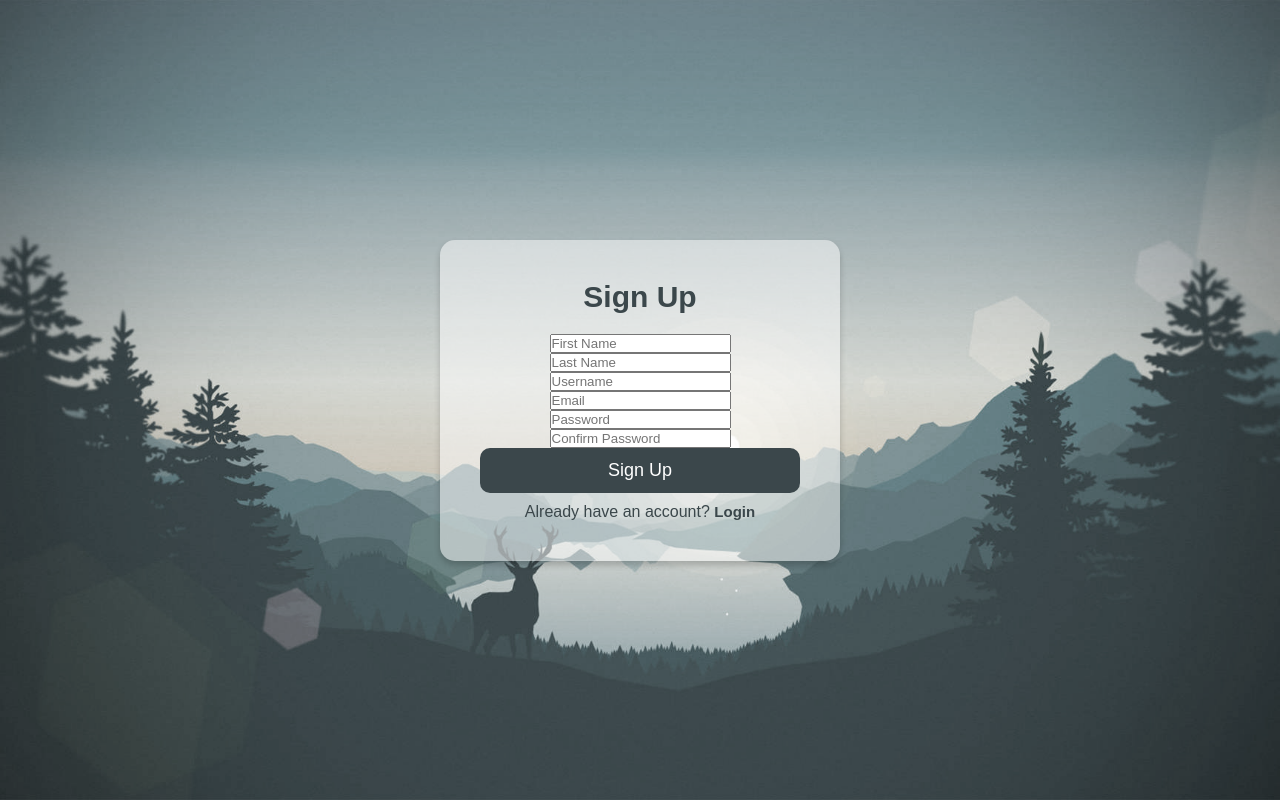
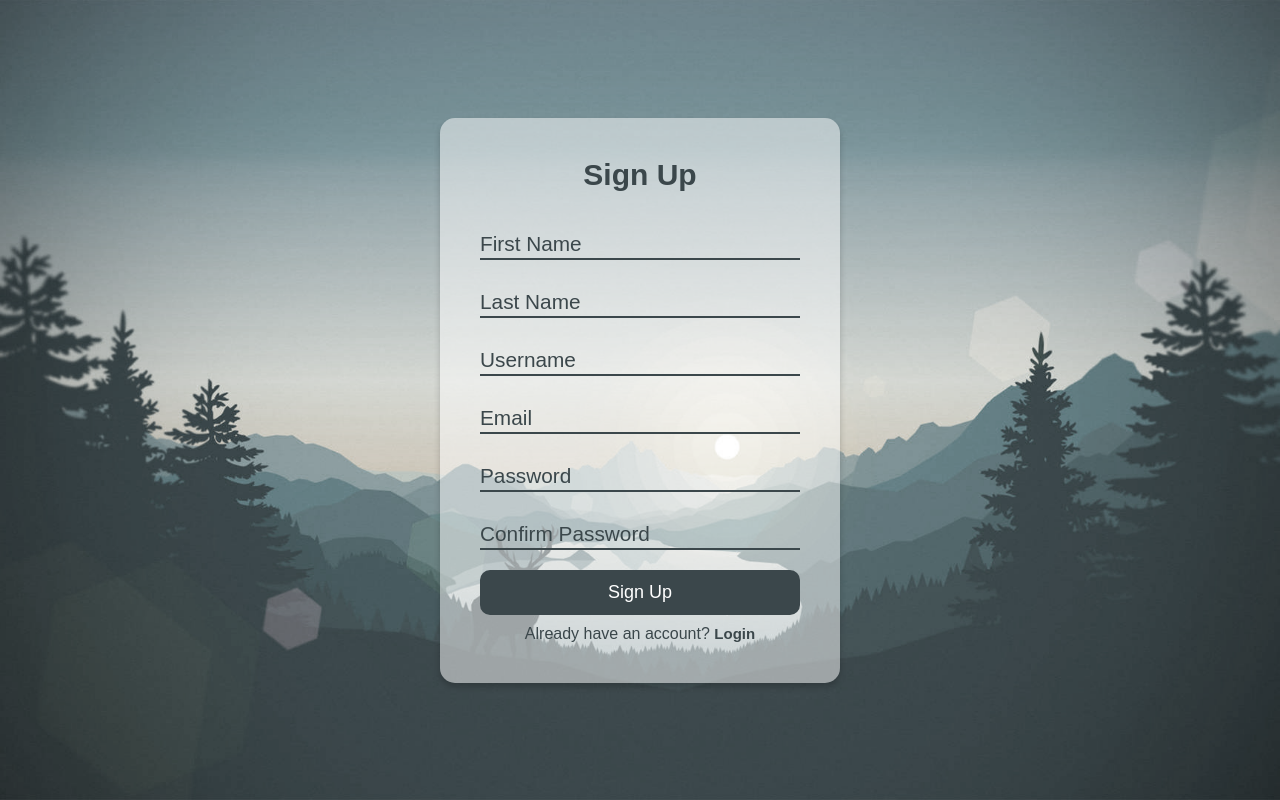
Before and after one commit to Jackuessss/Mainwebsite, a Flask app: page / in a window 1280 px wide. Run offline with Flask 3, Linux system fonts and the light colour scheme.

Commit message:
workingl/spage

```diff
--- a/static/styles.css
+++ b/static/styles.css
@@ -71,6 +71,7 @@ h2 {
     padding: 7px 0;
     background: transparent;
     transition: border-color 0.2s, padding-bottom 0.2s;
+    font-size: 15px;
 }
 
 .form__field::placeholder {
@@ -112,6 +113,10 @@ h2 {
 .form__field:required,
 .form__field:invalid {
     box-shadow: none;
+}
+
+.extra-padding {
+    padding-bottom: 20px; /* Adjust the value as needed */
 }
 
 /* Button Styling */
--- a/templates/signup.html
+++ b/templates/signup.html
@@ -12,17 +12,35 @@
             <h2>Sign Up</h2>
             <form action="/signup" method="post">
 
-                <input type="text" id="first_name" name="first_name" placeholder="First Name" required><br>
+                <div class="form__group field">
+                    <input type="text" class="form__field" id="first_name" name="first_name" placeholder="First Name" required />
+                    <label for="first_name" class="form__label">First Name</label>
+                </div>
 
-                <input type="text" id="last_name" name="last_name" placeholder="Last Name" required><br>
+                <div class="form__group field">
+                    <input type="text" class="form__field" id="last_name" name="last_name" placeholder="Last Name" required />
+                    <label for="last_name" class="form__label">Last Name</label>
+                </div>
 
-                <input type="text" id="username" name="username" placeholder="Username" required><br>
+                <div class="form__group field">
+                    <input type="text" class="form__field" id="username" name="username" placeholder="Username" required />
+                    <label for="username" class="form__label">Username</label>
+                </div>
 
-                <input type="email" id="email" name="email" placeholder="Email" required><br>
+                <div class="form__group field">
+                    <input type="email" class="form__field" id="email" name="email" placeholder="Email" required />
+                    <label for="email" class="form__label">Email</label>
+                </div>
 
-                <input type="password" id="password" name="password" placeholder="Password" required><br>
+                <div class="form__group field">
+                    <input type="password" class="form__field" id="password" name="password" placeholder="Password" required />
+                    <label for="password" class="form__label">Password</label>
+                </div>
 
-                <input type="password" id="confirm_password" name="confirm_password" placeholder="Confirm Password" required><br>
+                <div class="form__group field extra-padding">
+                    <input type="password" class="form__field" id="confirm_password" name="confirm_password" placeholder="Confirm Password" required />
+                    <label for="confirm_password" class="form__label">Confirm Password</label>
+                </div>
 
                 <button type="submit">Sign Up</button>
             </form>
```
